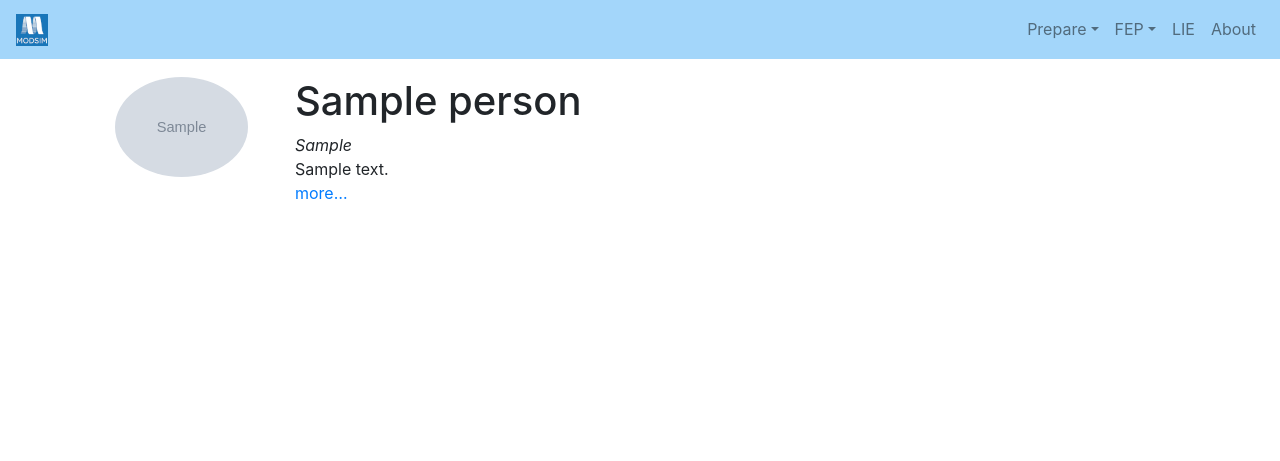
After one commit to GPCR-ModSim/qfepweb, a Django app: a page that uses common/templates/footer.html in a window 1280 px wide. The commit adds this page. Shown: the top 461 px of the page. Run offline with Django 3.2, Linux system fonts and the light colour scheme; tables that the repository leaves empty hold one stand-in row (values such as "Sample post"); grey boxes marked "Sample" are stand-in pictures; some libraries are stand-ins or nearby versions.

Commit message:
Added individual views per person.

```diff
--- /dev/null
+++ b/about/templates/about/person_detail.html
@@ -0,0 +1,22 @@
+{% extends "base.html" %}
+
+{% block title %}{{ object.name }}{% endblock %}
+
+
+{% block content %}
+ <div class="container">
+  <div class="row pt-2">
+   <div class="col-2">
+    <img src="{{ object.picture.url }}" class="person-big-pic float-left rounded-circle" />
+   </div>
+   <div class="col-10">
+    <h1>{{ object.name }}</h1>
+    <p>
+     <i>{{ object.position }}</i><br />
+     {{ object.description }}<br />
+     <a href="{{ object.url }}" target="_blank">more&hellip;</a>
+    </p>
+   </div>
+  </div>
+ </div>
+{% endblock content %}
--- a/common/templates/footer.html
+++ b/common/templates/footer.html
@@ -2,9 +2,6 @@
  <nav class="navbar fixed-bottom navbar-expand-sm navbar-dark custom-dark">
   <div class="collapse navbar-collapse" id="navbarCollapse">
    <ul class="navbar-nav mx-auto">
-    <li class="nav-item active">
-     <a class="nav-link" href="#">Team <span class="sr-only">(current)</span></a>
-    </li>
     <li class="nav-item">
      <a class="nav-link" href="#">Contact</a>
     </li>
--- a/utils/static/css/custom.css
+++ b/utils/static/css/custom.css
@@ -16,8 +16,12 @@
         background-color: #FFC314;
 }
 .person-pic {
-	max-width: 48px;
-	height: 100%;
+	max-width: 100%;
+	max-height: 48px;
+}
+.person-big-pic {
+	max-width: 100%;
+	max-height: 100px;
 }
 /* From paletton.com */
 /* Use this colors as a reference, or directly through classes */
```
Also changed, not shown: about/test_views.py (+20 -5 lines).
